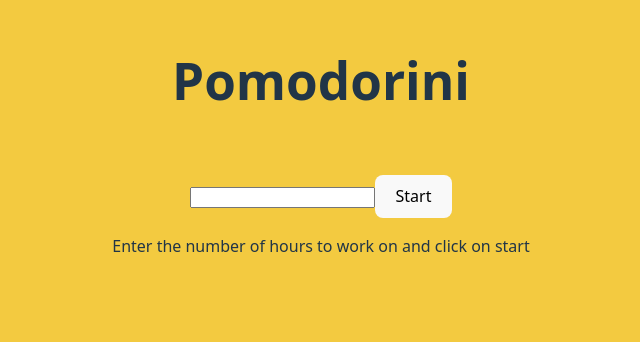
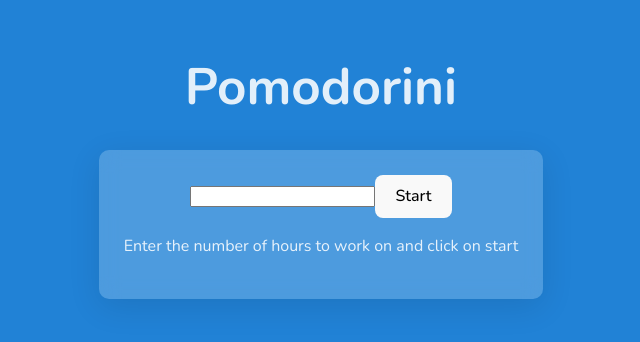
Before and after one commit to carlosnumber9/pomodorini, a React (Vite) app: page / in a window 1280 px wide. Shown: the part 238-580 px from the top of the page, without its empty margins (319-959 px from the left). Built offline with nearby package versions, Linux system fonts and the light colour scheme.

Commit message:
feat: First visuals

```diff
--- a/src/App.tsx
+++ b/src/App.tsx
@@ -10,7 +10,7 @@ function App() {
   return (
     <>
       <h1>Pomodorini</h1>
-      {mode === 'IDLE' && <div className="card">
+      {mode === 'IDLE' && <div className="container">
         <input type='number' onChange={(e: ChangeEvent<HTMLInputElement>) => setHours(parseInt(e.target.value) ?? 0)} />
         <button onClick={() => setMode('WORKING')}> Start </button>
         <p>
@@ -18,7 +18,7 @@ function App() {
         </p>
       </div>}
 
-      {mode === 'WORKING' && <div className="card">
+      {mode === 'WORKING' && <div className="container">
         <h3> {`Counting down to ${hours} hours`} </h3>
         <h4> {`Time left: ${detailedTimeLeft} `} </h4>
         <button onClick={() => setMode('FINISHED')}> Stop </button>
@@ -27,7 +27,7 @@ function App() {
         </p>
       </div>}
 
-      {mode === 'FINISHED' && <div className="card">
+      {mode === 'FINISHED' && <div className="container">
         <button onClick={() => setMode('IDLE')}> Start over </button>
         <p>
           You can always reset a new timer and go back to work
--- a/src/index.css
+++ b/src/index.css
@@ -1,11 +1,15 @@
+@import url('https://fonts.googleapis.com/css2?family=Libre+Baskerville:ital,wght@0,400;0,700;1,400&family=Nunito:ital,wght@0,200..1000;1,200..1000&display=swap');
+
 :root {
-  font-family: system-ui, Avenir, Helvetica, Arial, sans-serif;
+  font-family: "Nunito", sans-serif;
+  font-optical-sizing: auto;
+  font-style: normal;
   line-height: 1.5;
   font-weight: 400;
 
   color-scheme: light dark;
   color: rgba(255, 255, 255, 0.87);
-  background-color: #577590;
+  background-color: #2182D6;
 
   font-synthesis: none;
   text-rendering: optimizeLegibility;
@@ -57,12 +61,15 @@ button:focus-visible {
   outline: 4px auto -webkit-focus-ring-color;
 }
 
+.container {
+  background: rgba(255, 255, 255, 0.2);
+  backdrop-filter: blur(10px);
+  border-radius: 10px;
+  padding: 25px;
+  box-shadow: 0 8px 32px rgba(0, 0, 0, 0.1);
+}
+
 @media (prefers-color-scheme: light) {
-  :root {
-    color: #213547;
-    background-color: #F3CA40;
-  }
-
   a:hover {
     color: #747bff;
   }
--- a/src/usePomodorini.ts
+++ b/src/usePomodorini.ts
@@ -1,22 +1,16 @@
 import { useEffect, useRef, useState } from "react";
 import type { Mode } from "./declarations";
-import { getDetailedTime } from "./utils";
+import { getDetailedTime, getRemainingTime } from "./utils";
 
 export const usePomodorini = (hours: number, mode: Mode, setMode: React.Dispatch<React.SetStateAction<Mode>>) => {
     const totalWorkTime: number = hours * 60 * 60 * 1000;
     const [timeLeft, setTimeLeft] = useState<number>(totalWorkTime);
     const [activeCountdown, setActiveCountdown] = useState<number | undefined>(undefined);
-    const [detailedTimeLeft, setDetailedTimeLeft] = useState<string>('00:00:00');
+    const [detailedTimeLeft, setDetailedTimeLeft] = useState<string>(getDetailedTime(totalWorkTime));
     const startTime = useRef<number>(0);
 
-    const getRemainingTime = (): number => {
-        const msPassed: number = Date.now() - startTime.current;
-        const timeRemaining: number = Math.abs(totalWorkTime - msPassed);
-        return timeRemaining;
-    }
-
     const secondlyCheck = () => {
-        const timeRemaining: number = getRemainingTime();
+        const timeRemaining: number = getRemainingTime(totalWorkTime, startTime.current);
         setTimeLeft(timeRemaining);
         if (timeRemaining <= 0) setMode('FINISHED');
     }
--- a/src/utils.ts
+++ b/src/utils.ts
@@ -4,3 +4,9 @@ export const getDetailedTime = (ms: number): string => {
     const ss = Math.floor((ms % (1000 * 60)) / 1000);
     return `${String(hh).padStart(2, '0')}:${String(mm).padStart(2, '0')}:${String(ss).padStart(2, '0')}`;
 }
+
+export const getRemainingTime = (totalWorkTime: number, startTime: number): number => {
+    const msPassed: number = Date.now() - startTime;
+    const timeRemaining: number = Math.abs(totalWorkTime - msPassed);
+    return timeRemaining;
+}
```
